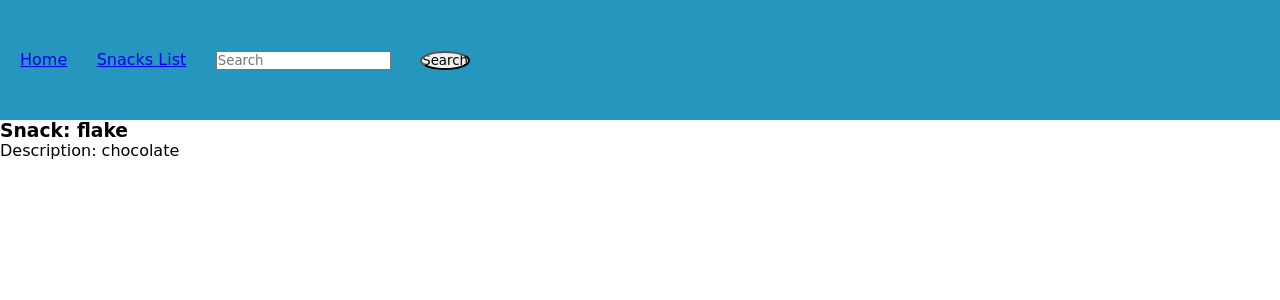
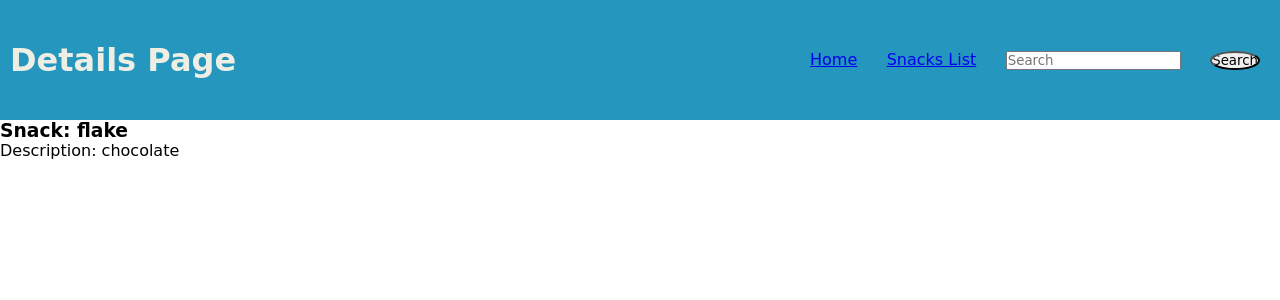
Before and after one commit to Farraj007/django-models, a Django app: page /2 in a window 1280 px wide. Shown: the top 300 px of the page. Run offline with Django 4.2, Linux system fonts and the light colour scheme; data comes from the database, SQL or seed files in the repository.

Commit message:
css fixed

```diff
--- a/snack_tracker_project/templates/base.html
+++ b/snack_tracker_project/templates/base.html
@@ -10,6 +10,7 @@
     {% load static%}
     <link rel="stylesheet" href="{% static 'css/style.css' %}" />
     <header>
+      <h1>{%block name%}Home Page{%endblock%}</h1>
       <nav>
         <ul id="navigation">
           <li><a href="/base">Home</a></li>
--- a/snack_tracker_project/templates/snack_detail.html
+++ b/snack_tracker_project/templates/snack_detail.html
@@ -1,5 +1,6 @@
 {% extends 'base.html' %}
 {% block title %} Snacks | {{snack.name}} {% endblock %}
+{%block name%}Details Page{%endblock%}
 {% block content %}
 <p>
     <h3> Snack: {{snack.name}}</h3>
--- a/snack_tracker_project/templates/snack_list.html
+++ b/snack_tracker_project/templates/snack_list.html
@@ -1,5 +1,6 @@
 {% extends 'base.html' %}
 {% block title %} Snacks List {% endblock %}
+{%block name%}Main Page{%endblock%}
     {% block content %}
         <h1>Snacks List :</h1>
         <ul>
```
